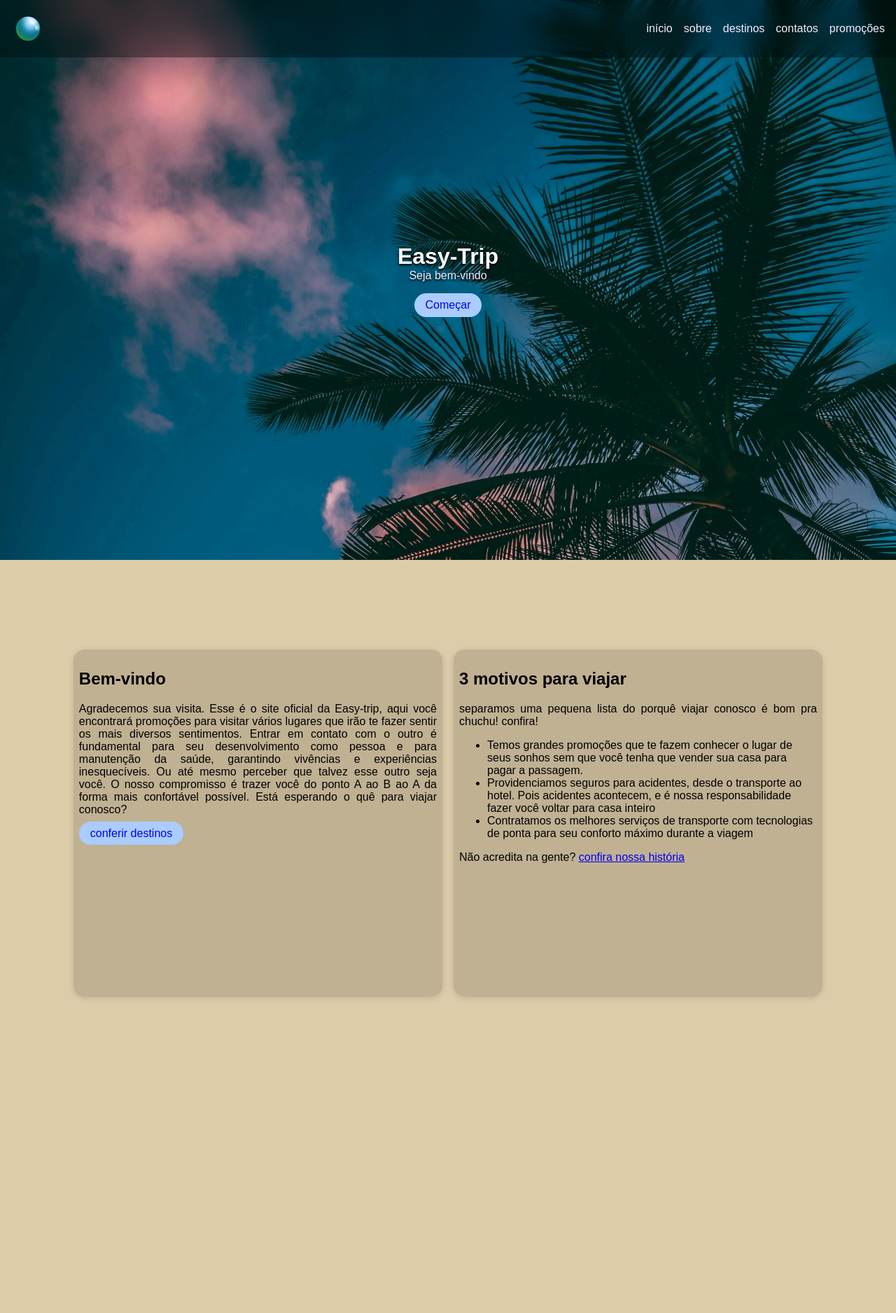
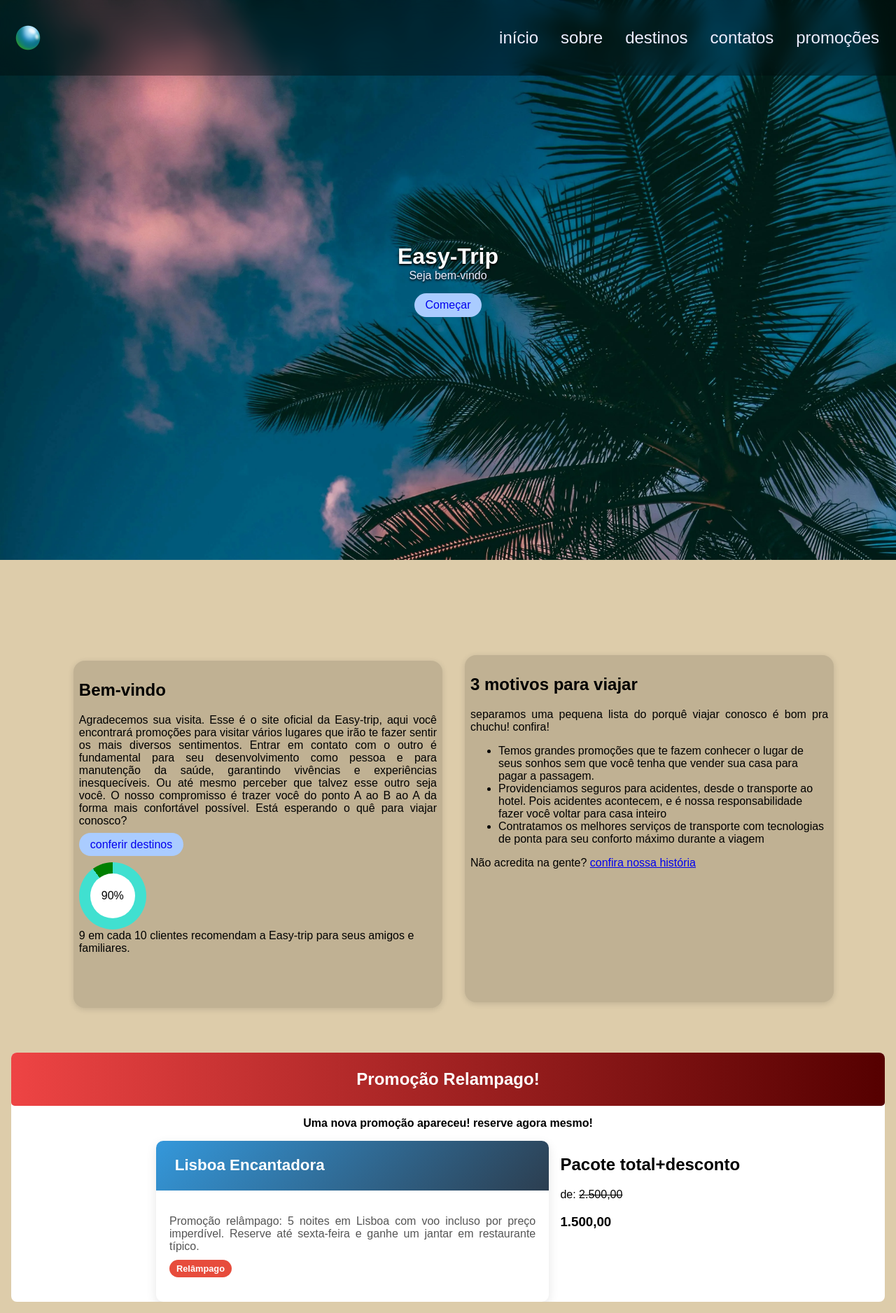
Before and after one commit to iagomuniz/agencia-de-viagens, a plain HTML site: page index.html in a window 1280 px wide. Shown: the whole page at 70% size. Before the commit the page ends 1472 px from the top, so only its background shows below. Drawn offline with Linux system fonts and the light colour scheme; a web font is replaced by a local one.

Commit message:
update do dia 08/09

```diff
--- a/css/estilo.css
+++ b/css/estilo.css
@@ -62,11 +62,62 @@ h1{
 	backdrop-filter: blur(12px);
 }
 
+.conic-progress{
+	background: conic-gradient(turquoise 90%, green 40%);
+	padding: 1em;
+	width:4em;
+	border-radius: 50%;
+}
+
+.conic-progress div{
+	display: block;
+	background: #fff;
+	text-align: center;
+	font-size: 1em;
+	display: flex;
+	justify-content: center;
+	align-items: center;
+	padding: 1em;
+}
+
+.circle{
+	border-radius: 50%;
+	width: 2em;
+	height: 2em;
+}
+
+.start-menu ul li{
+	list-style: none;
+	margin: 0.5em;
+}
+
+.start-menu ul li a{
+	text-decoration: none;
+	color: #fff;
+	font-size: 1.5em
+}
+
 .start-menu ul li a{
 	display: flex;
 	flex-direction: column;
 	justify-content: center;
 	align-items: center;
+	position:relative;
+}
+
+.start-menu ul li a::after{
+    content: "";
+    position:absolute;
+	bottom: -0.25em;
+    width: 0%;
+    height: 4px;
+    background: #fff;
+    margin-top: 0.5em;
+	transition: width 0.2s ease-in;
+}
+
+.start-menu ul li a:hover::after{
+    width:100%;
 }
 
 .start-menu ul{
@@ -81,6 +132,47 @@ h1{
 .bem-vindo{
 	background: url("../images/Hawaii.webp");
 	background-size: cover;
+}
+
+.text-card{
+	background: #fff;
+	margin: 1em;
+	border-radius: 0.5em;
+	padding: 0;
+	overflow:hidden;
+}
+
+.urgency-title{
+	background: linear-gradient(to right, #e44, #500);
+	width:100%;
+	text-align:center;
+	padding: 1em;
+	border-radius: 5px;
+	box-sizing: border-box;
+	color: #fff;
+	margin:0;
+}
+
+.flex-row{
+	display: flex;
+	flex-direction: row;
+}
+
+.flex-column{
+	display: flex;
+	flex-direction: column;
+}
+
+.flex-center{
+	display: flex;
+	justify-content: center;
+	align-items: center;
+}
+
+.flex-row-center{
+	display: flex;
+	flex-direction: row;
+	justify-content: center;
 }
 
 .flex-row-spaced-between{
--- a/index.html
+++ b/index.html
@@ -4,7 +4,8 @@
 	<meta charset="UTF-8">
 	<meta http-equiv="X-UA-Compatible" content="IE=Edge">
 	<meta name="viewport" content="width=device-width, initial-scale=1">
-	<title>Agência</title>
+	<link rel = "icon" href = "images/logotype.png"/>
+	<title>Easy-Trip</title>
 	<link rel="preconnect" href="https://fonts.googleapis.com">
 	<link rel="preconnect" href="https://fonts.gstatic.com" crossorigin>
 	<link href="https://fonts.googleapis.com/css2?family=Doto:wght@100..900&family=Fontdiner+Swanky&family=Joti+One&family=Rubik+Moonrocks&family=Slackey&display=swap" rel="stylesheet">
@@ -62,6 +63,10 @@
 			<h2>Bem-vindo</h2>
 			<p>Agradecemos sua visita. Esse é o site oficial da Easy-trip, aqui você encontrará promoções para visitar vários lugares que irão te fazer sentir os mais diversos sentimentos. Entrar em contato com o outro é fundamental para seu desenvolvimento como pessoa e para manutenção da saúde, garantindo vivências e experiências inesquecíveis. Ou até mesmo perceber que talvez esse outro seja você. O nosso compromisso é trazer você do ponto A ao B ao A da forma mais confortável possível. Está esperando o quê para viajar conosco?</p>
 			<p><a class="button-look" href = "destinos.html">conferir destinos</a></p>
+			<div class = "client-satisfaction conic-progress flex-centered">
+				<div class = "circle flex-centered">90%</div>
+			</div>
+			9 em cada 10 clientes recomendam a Easy-trip para seus amigos e familiares.
 
 		</section>
 		<section>
@@ -75,5 +80,24 @@
 			<p>Não acredita na gente? <a href = "sobre.html">confira nossa história</a></p>
 		</section>
 	</main>
+	<section class = "text-card flex-column">
+		<h2 class = "urgency-title">Promoção Relampago!</h2>
+		<p><strong>Uma nova promoção apareceu! reserve agora mesmo!</strong></p>
+		<div class = "grid">
+			<section class="place-card">
+				<h2>Lisboa Encantadora</h2>
+				<p>Promoção relâmpago: 5 noites em Lisboa com voo incluso por preço imperdível. Reserve até sexta-feira e ganhe um jantar em restaurante típico.<br/><span class="badge">Relâmpago</span></p>
+			</section>
+			<section class="price-tag">
+				<h2>Pacote total+desconto</h2>
+				<p>de: <s>2.500,00</s></p>
+				<h3>1.500,00</h3>
+			</section>
+		</div>
+	</section>
 </body>
 </html>
+		</div>
+	</section>
+</body>
+</html>
```
Also changed, not shown: destinos.html (+7 -1 lines), promocoes.html (+8 -1 lines), sobre.html (+7 -2 lines), 1 other file.
